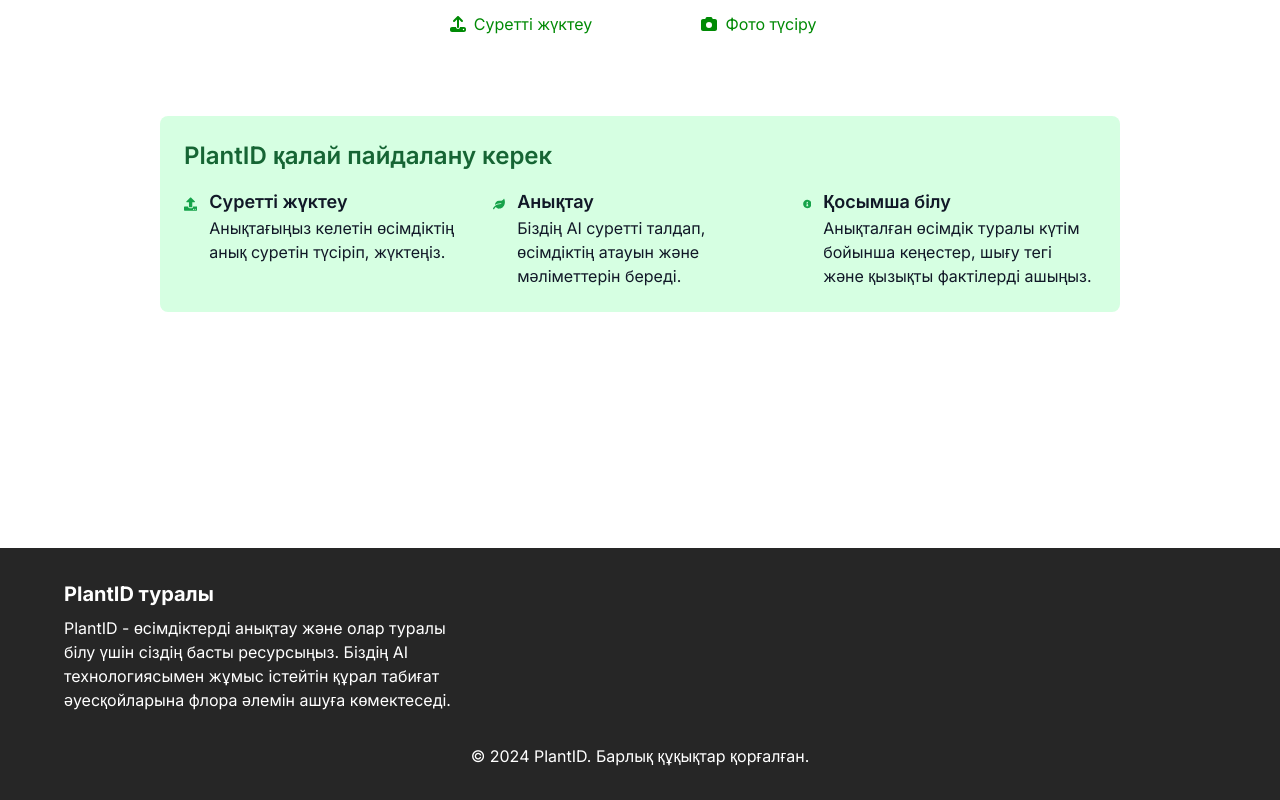
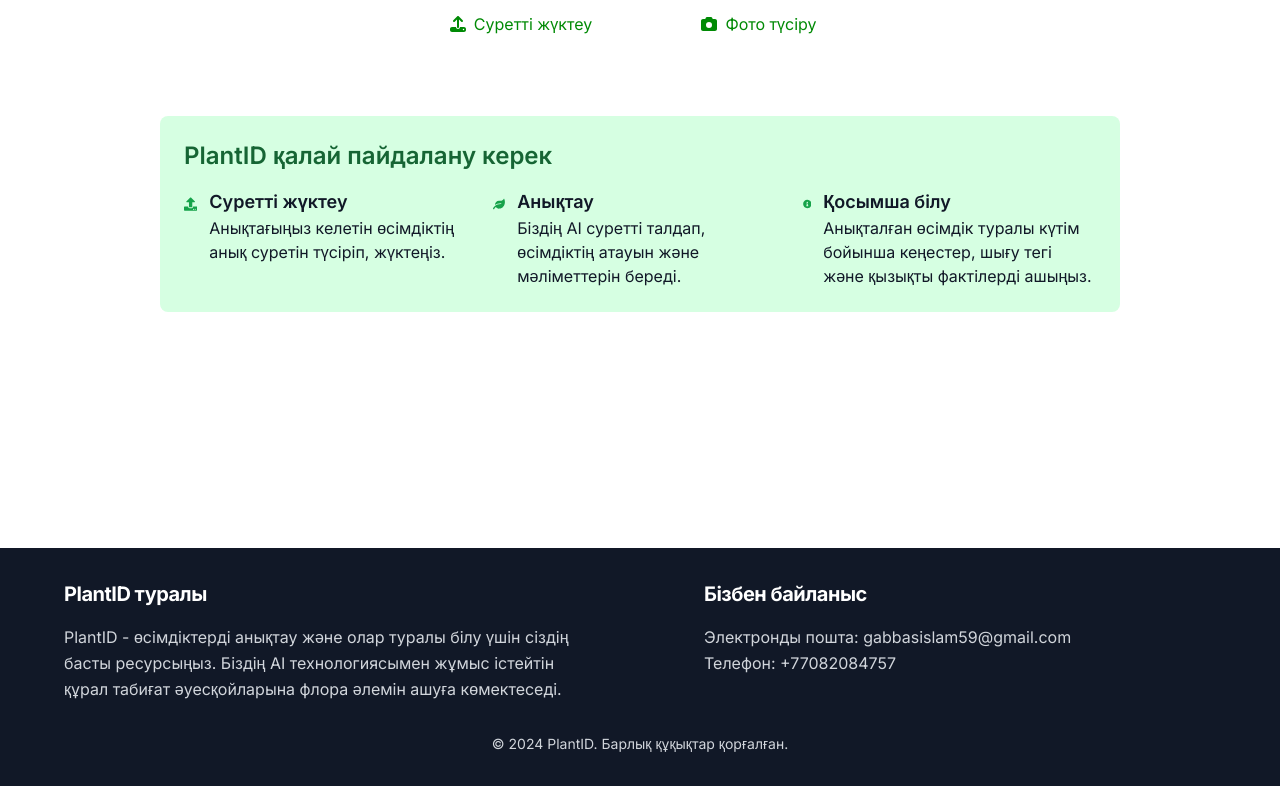
Before and after one commit to IslamRtR/IdentiflyFlowersAI, a Next.js app: page / in a window 1280 px wide. Shown: the part 324-1124 px from the top of the page. Built offline with nearby package versions, Linux system fonts and the light colour scheme.

Commit message:
Update Footer.tsx

```diff
--- a/app/components/Footer.tsx
+++ b/app/components/Footer.tsx
@@ -1,15 +1,33 @@
+// components/Footer.tsx
 export default function Footer() {
-    return (
-      <footer className="bg-black bg-opacity-85 text-white p-8">
-        <div className="max-w-6xl mx-auto grid grid-cols-1 md:grid-cols-2 md:gap-[20rem] sm:gap-8">
-          <div>
-            <h3 className="text-xl font-bold mb-2">PlantID туралы</h3>
-            <p>PlantID - өсімдіктерді анықтау және олар туралы білу үшін сіздің басты ресурсыңыз. Біздің AI технологиясымен жұмыс істейтін құрал табиғат әуесқойларына флора әлемін ашуға көмектеседі.</p>
-          </div>
+  return (
+    <footer className="bg-[var(--footer-bg)] text-[var(--footer-text)] p-8 w-full fade-in">
+      <div className="max-w-6xl mx-auto grid grid-cols-1 md:grid-cols-2 gap-8 md:gap-32">
+        <div>
+          <h3 className="text-xl font-bold text-[var(--footer-heading)] mb-4 tracking-tight">
+            PlantID туралы
+          </h3>
+          <p className="text-[var(--footer-text)] leading-relaxed">
+            PlantID - өсімдіктерді анықтау және олар туралы білу үшін сіздің басты ресурсыңыз. Біздің AI технологиясымен жұмыс істейтін құрал табиғат әуесқойларына флора әлемін ашуға көмектеседі.
+          </p>
         </div>
-        <div className="mt-8 text-center">
-          <p>© 2024 PlantID. Барлық құқықтар қорғалған.</p>
+        <div>
+          <h3 className="text-xl font-bold text-[var(--footer-heading)] mb-4 tracking-tight">
+            Бізбен байланыс
+          </h3>
+          <p className="text-[var(--footer-text)] leading-relaxed">
+            Электронды пошта: gabbasislam59@gmail.com
+          </p>
+          <p className="text-[var(--footer-text)] leading-relaxed">
+            Телефон: +77082084757
+          </p>
         </div>
-      </footer>
-    )
+      </div>
+      <div className="mt-8 text-center">
+        <p className="text-[var(--footer-text)] text-sm">
+          © 2024 PlantID. Барлық құқықтар қорғалған.
+        </p>
+      </div>
+    </footer>
+  );
 }
```
